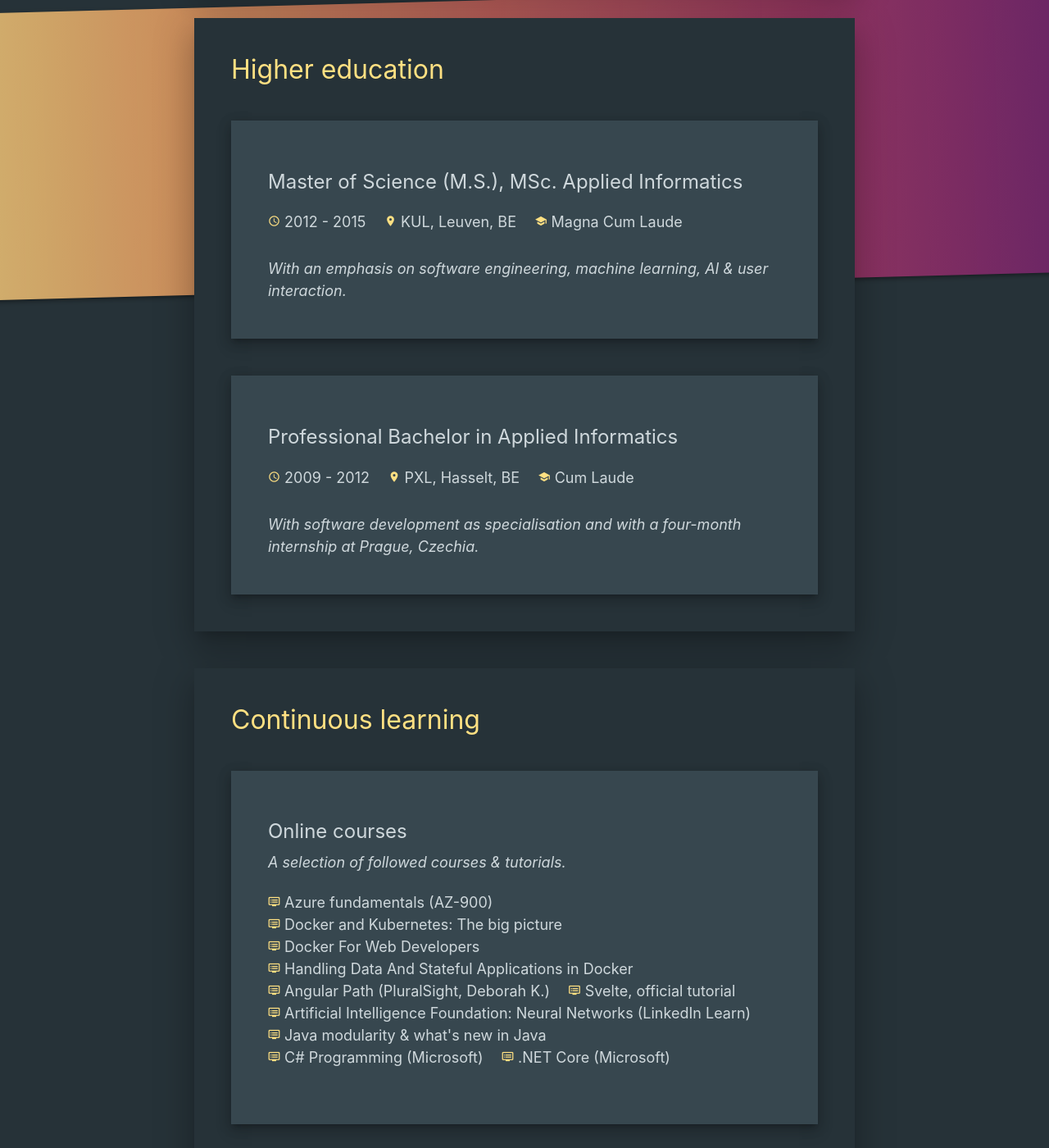
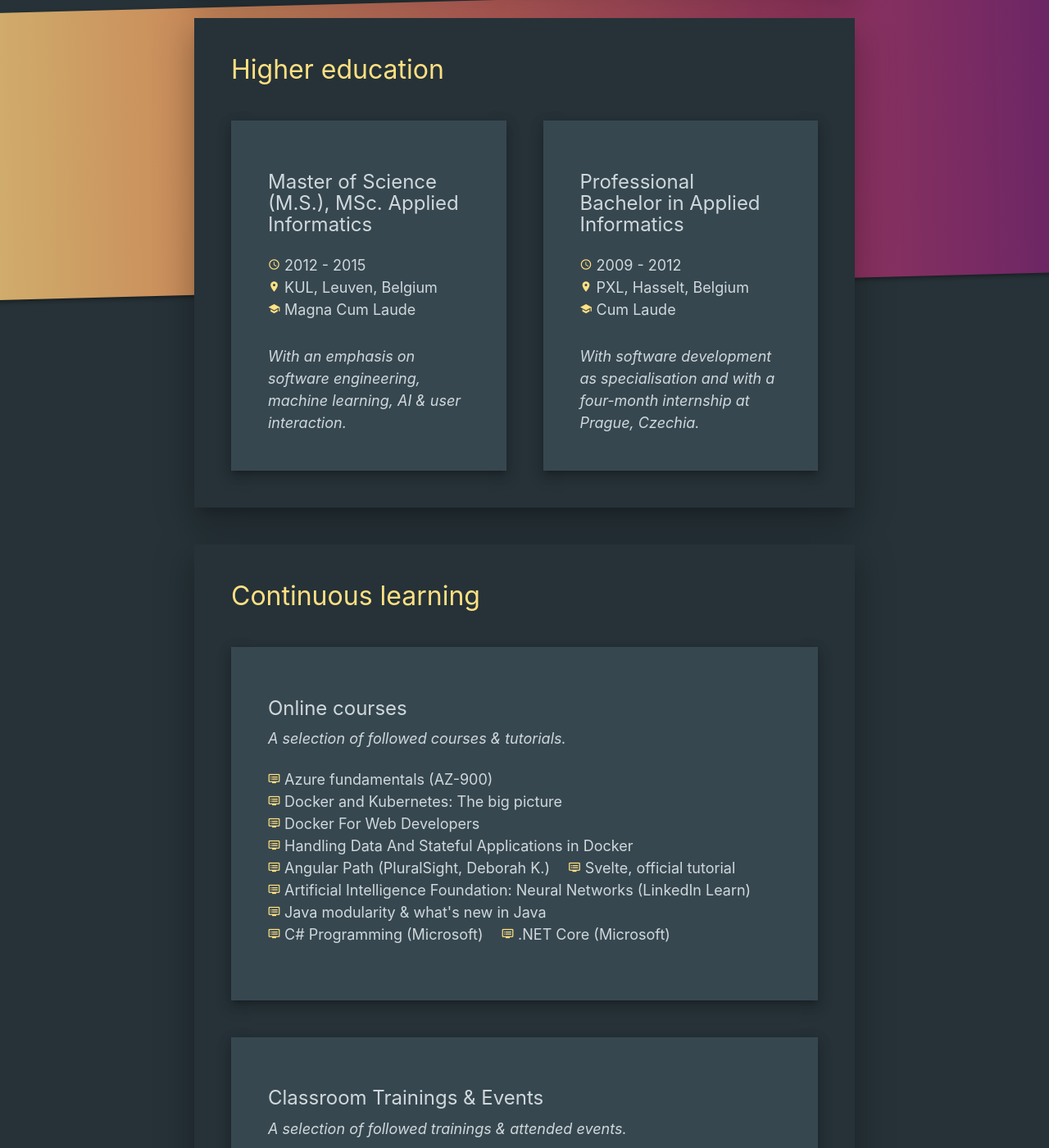
Before and after one commit to nielsdelestinne/niedel.be, a Jekyll site: the page built from cv.markdown, in a window 1280 px wide and 1400 px high, scrolled down 6465 px. Shown: the whole window at 82% size. Built offline with Jekyll 4.4.1, drawn with Linux system fonts in a browser that asks for light colours.

Commit message:
Made some improvements to the responsiveness of the website, the padding & margin was not consistently added to all elements

```diff
--- a/_layouts/cv.html
+++ b/_layouts/cv.html
@@ -54,7 +54,8 @@
                     <time class="dt-published padding-right-half" datetime="24/01/2023" itemprop="datePublished">
                         <i class="tiny material-icons">access_time</i>
                         <em class="online-notice">CV updated on 24/01/2023.</em>
-                        <em class="print-notice">View the most recent version of my CV online at <a href="https://niedel.be/cv" title="Niels Delestinne CV" target="_blank">niedel.be/cv</a>.</em>
+                        <em class="print-notice">View the most recent version of my CV online at <a
+                                href="https://niedel.be/cv" title="Niels Delestinne CV" target="_blank">niedel.be/cv</a>.</em>
                     </time>
                 </div>
             </div>
@@ -147,7 +148,8 @@
                     </p>
                     <p>
                         Having joined the project from the beginning, I worked on many domains in
-                        different teams. During the last year, I was the tech lead of a 10-person team, working on both back and front-end.
+                        different teams. During the last year, I was the tech lead of a 10-person team, working on both
+                        back and front-end.
                     </p>
                     <h4>Technologies used</h4>
                     <p>
@@ -297,9 +299,9 @@
     </section>
 
     <section class="container skills-section">
-        <div class="row content-wrapper-cv z-depth-5 flex">
+        <div class="row content-wrapper-cv z-depth-5 flex-inner">
 
-            <div class="col s12 l6">
+            <div class="col s12 l6 no-margin no-padding">
                 <div class="padding-right-half content-wrapper-cv-inner">
                     <h2 class="no-margin">Hard skills</h2>
                     <p class="subheader"><em>A non-exhaustive list of hard skills recently & actively applied.</em></p>
@@ -415,7 +417,7 @@
                 </div>
             </div>
 
-            <div class="col s12 l6 black flex-element">
+            <div class="col s12 l6 black no-margin no-padding">
                 <div class="content-wrapper-cv-inner">
                     <h2 class="no-margin">Soft skills</h2>
                     <p class="subheader"><em>A non-exhaustive list of the most outspoken soft skills.</em></p>
@@ -458,7 +460,8 @@
         <div class="content-wrapper z-depth-5">
             <h2 class="no-margin">Higher education</h2>
 
-            <div class="z-depth-3 education">
+            <div class="flex">
+                <div class="z-depth-3 education flex-element no-margin-bottom">
                     <h5>Master of Science (M.S.), MSc. Applied Informatics</h5>
                     <div class="cv-details valign-wrapper">
                         <div class="flex-inner">
@@ -468,7 +471,7 @@
                             </div>
                             <div class="padding-right-half">
                                 <i class="tiny material-icons amber-text text-lighten-3">location_on</i>
-                            KUL, Leuven, BE
+                                KUL, Leuven, Belgium
                             </div>
                             <div class="padding-right-half">
                                 <i class="tiny material-icons amber-text text-lighten-3">school</i>
@@ -476,11 +479,11 @@
                             </div>
                         </div>
                     </div>
-                <p class="no-margin-bottom"><em>With an emphasis on software engineering, machine learning, AI & user
-                    interaction.</em></p>
+                    <p class="no-margin-bottom"><em>With an emphasis on software engineering, machine learning, AI &
+                        user interaction.</em></p>
                 </div>
 
-            <div class="z-depth-3 education no-margin-bottom">
+                <div class="z-depth-3 education flex-element no-margin-bottom">
                     <h5>Professional Bachelor in Applied Informatics</h5>
                     <div class="cv-details valign-wrapper">
                         <div class="flex-inner">
@@ -490,7 +493,7 @@
                             </div>
                             <div class="padding-right-half">
                                 <i class="tiny material-icons amber-text text-lighten-3">location_on</i>
-                            PXL, Hasselt, BE
+                                PXL, Hasselt, Belgium
                             </div>
                             <div class="padding-right-half">
                                 <i class="tiny material-icons amber-text text-lighten-3">school</i>
@@ -500,6 +503,8 @@
                     </div>
                     <p class="no-margin-bottom"><em>With software development as specialisation and with a four-month
                         internship at Prague, Czechia.</em></p>
+                </div>
+
             </div>
         </div>
     </section>
--- a/_sass/niedel.scss
+++ b/_sass/niedel.scss
@@ -247,12 +247,7 @@
     margin: $margin / 2 0 $margin /2  0;
   }
 
-  .education, .learning {
-    padding: $padding;
-    margin: $margin 0 $margin 0;
-  }
-
-  .languages {
+  .languages, .education, .learning {
     padding: $padding;
     margin: $margin 0 0 0;
   }
@@ -357,12 +352,7 @@
     margin: $margin / 2 0 $margin /2  0;
   }
 
-  .education, .learning {
-    padding: $padding;
-    margin: $margin;
-  }
-
-  .languages {
+  .languages, .education, .learning {
     padding: $padding;
     margin: $margin 0 0 0;
   }
```
Lines whose indentation alone changed are shown as unchanged.
